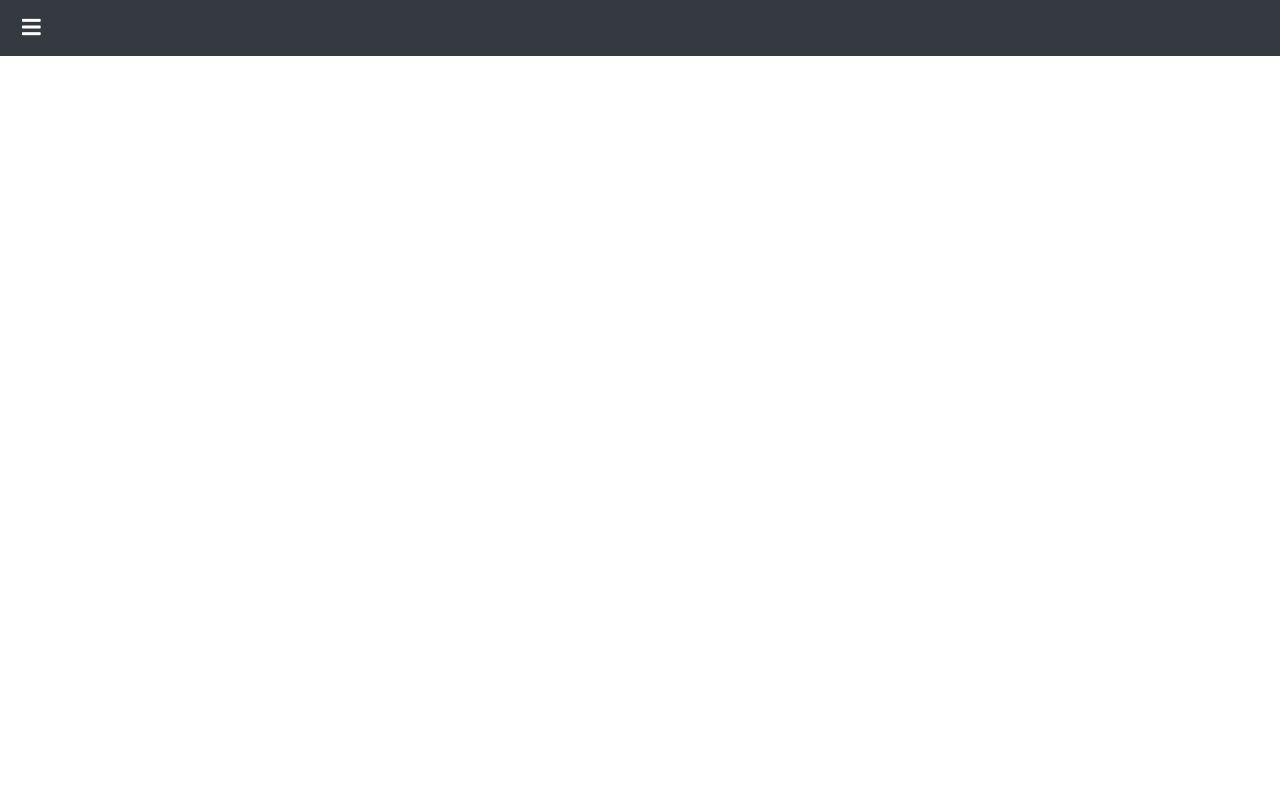
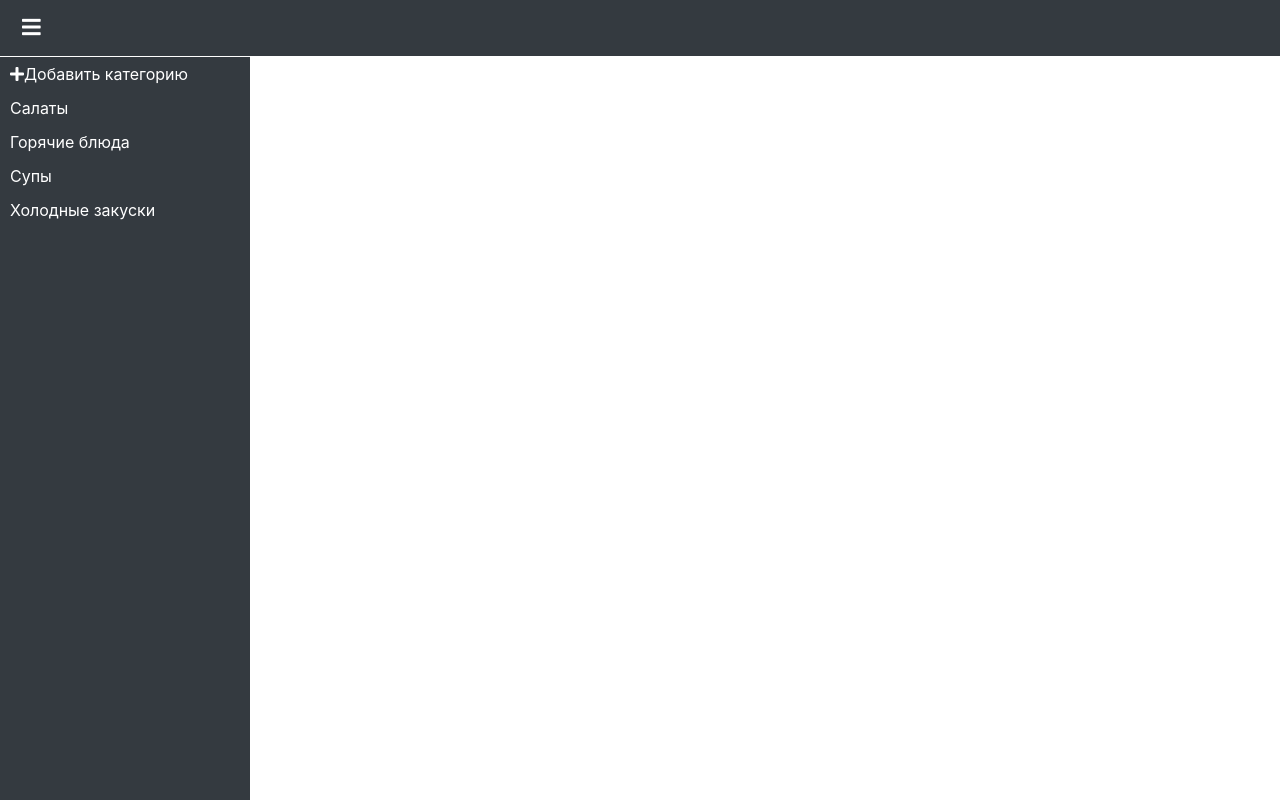
Before and after one commit to Valentin1989/CookBook, an Angular app: page /home in a window 1280 px wide. Built offline with nearby package versions, Linux system fonts and the light colour scheme.

Commit message:
[FE] add menu panel component

```diff
--- a/src/app/main-module/components/mainPage/mainPage.component.html
+++ b/src/app/main-module/components/mainPage/mainPage.component.html
@@ -1,2 +1,3 @@
 <navigation></navigation>
+<menu-panel></menu-panel>
 <router-outlet></router-outlet>
--- /dev/null
+++ b/src/app/main-module/components/menu/menuPanel.component.html
@@ -0,0 +1,12 @@
+<div class="menu-wrapper">
+  <ul>
+    <li>
+      <i class="fas fa-plus"></i>
+      <span>Добавить категорию</span>
+    </li>
+    <li>Салаты</li>
+    <li>Горячие блюда</li>
+    <li>Супы</li>
+    <li>Холодные закуски</li>
+  </ul>
+</div>
--- /dev/null
+++ b/src/app/main-module/components/menu/menuPanel.component.scss
@@ -0,0 +1,26 @@
+.menu-wrapper {
+  position: absolute;
+  left: 0;
+  width: 250px;
+  height: calc(100% - 56px);
+  border-top: 1px solid #fff;
+  background: #343a40;
+  color: #fff;
+
+  ul {
+    margin: 0;
+    padding: 0;
+
+    li {
+      display: flex;
+      align-items: center;
+      padding: 5px 10px;
+      list-style-type: none;
+
+      &:hover {
+        background: #464f58;
+        cursor: pointer;
+      }
+    }
+  }
+}
--- a/src/app/main-module/main.module.ts
+++ b/src/app/main-module/main.module.ts
@@ -3,12 +3,14 @@ import { RouterModule } from '@angular/router';
 
 import { MainPageComponent } from './components/mainPage/mainPage.component';
 import { NavigationComponent } from './components/navigation/navigation.component';
+import { MenuPanelComponent } from './components/menu/menuPanel.component';
 
 @NgModule({
   imports: [ RouterModule ],
   declarations: [
     MainPageComponent,
-    NavigationComponent
+    NavigationComponent,
+    MenuPanelComponent
   ]
 })
 export class MainModule { }
```
Also changed, not shown: src/app/main-module/components/menu/menuPanel.component.ts (added, +11 -0 lines).
